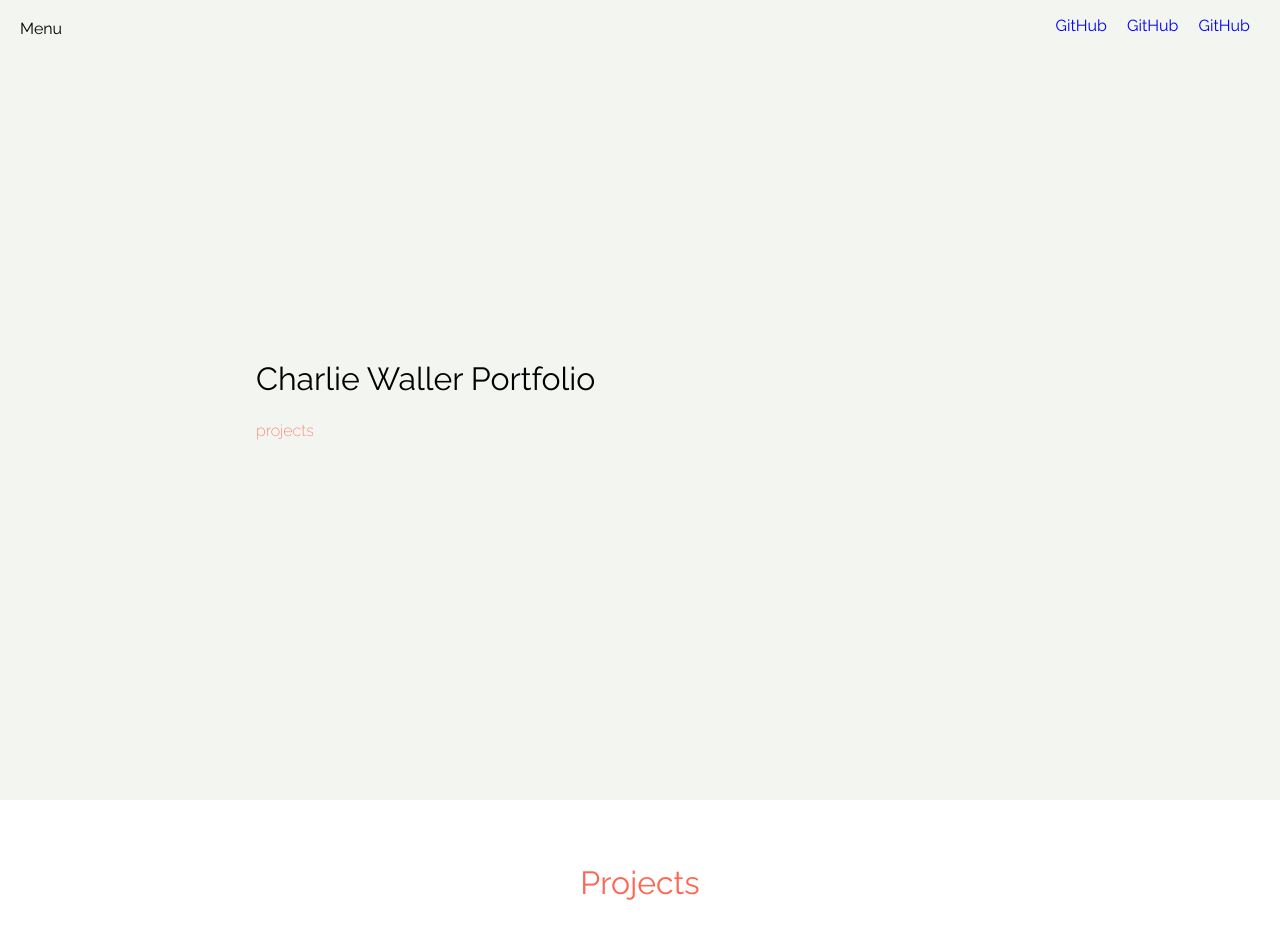
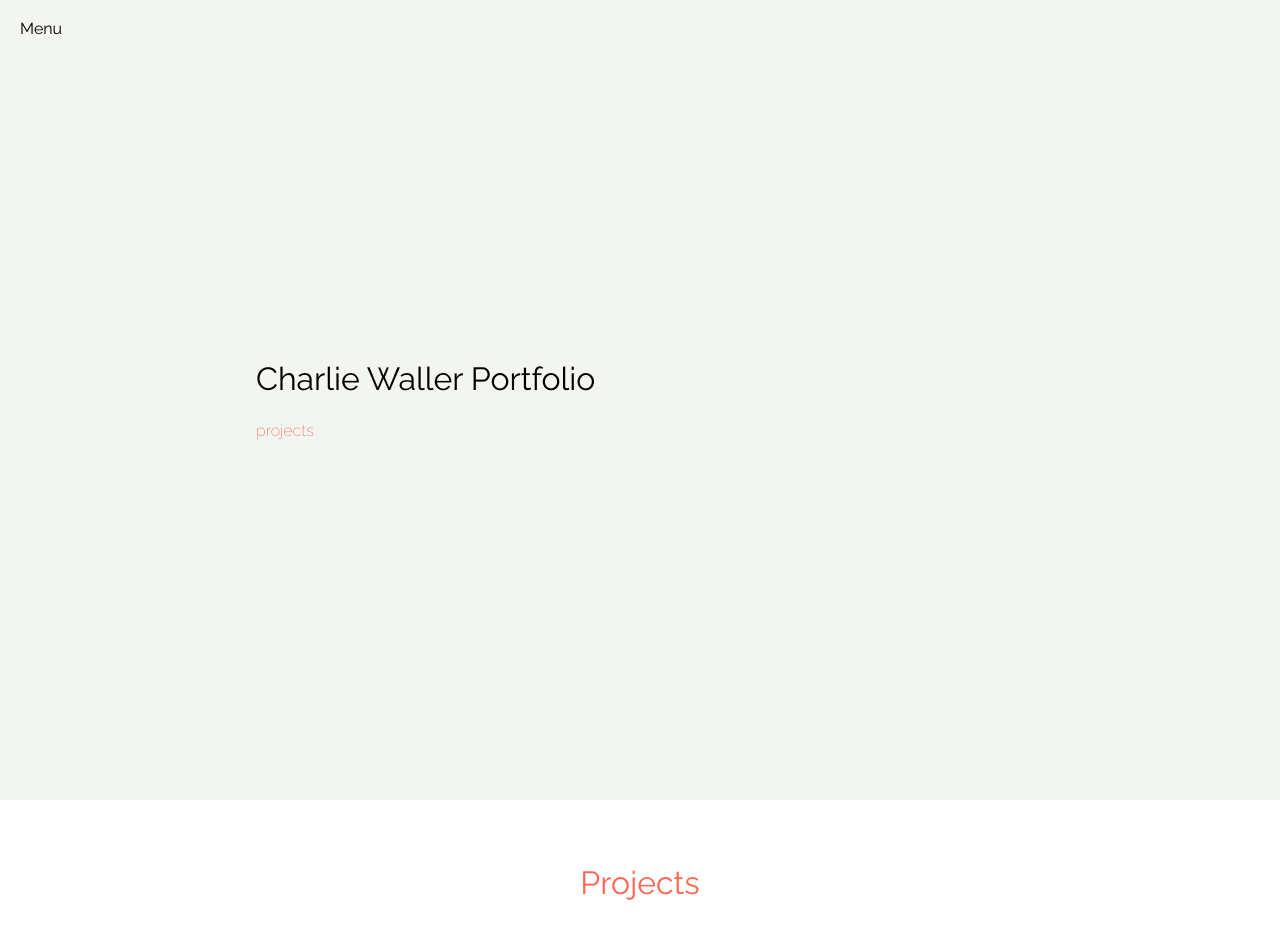
Before and after one commit to charliewaller7/portfolio, a React (Create React App) app in the folder app/: page / in a window 1280 px wide. Shown: the top 938 px of the page. Built offline with nearby package versions, Linux system fonts and the light colour scheme.

Commit message:
Github and LinkedIn links added

```diff
--- a/app/src/components/Nav/NavItems/NavItem/NavItem.js
+++ b/app/src/components/Nav/NavItems/NavItem/NavItem.js
@@ -2,9 +2,11 @@ import React from 'react';
 import classes from './NavItem.module.css'
 
 
-const navItem = () => (
+const navItem = props => (
   <li className={classes.Item}>
-    <a href="/">GitHub</a>
+    <a href={props.href}>
+      <img src={props.src} alt={props.alt} height="100%"></img>
+    </a>
   </li>
 );
 
--- a/app/src/components/Nav/NavItems/NavItem/NavItem.module.css
+++ b/app/src/components/Nav/NavItems/NavItem/NavItem.module.css
@@ -15,6 +15,10 @@
   display: block;
 }
 
+.Item a img{
+  height: 100%;
+}
+
 .Item a:hover,
 .Item a:active,
 .Item a.active {
```
